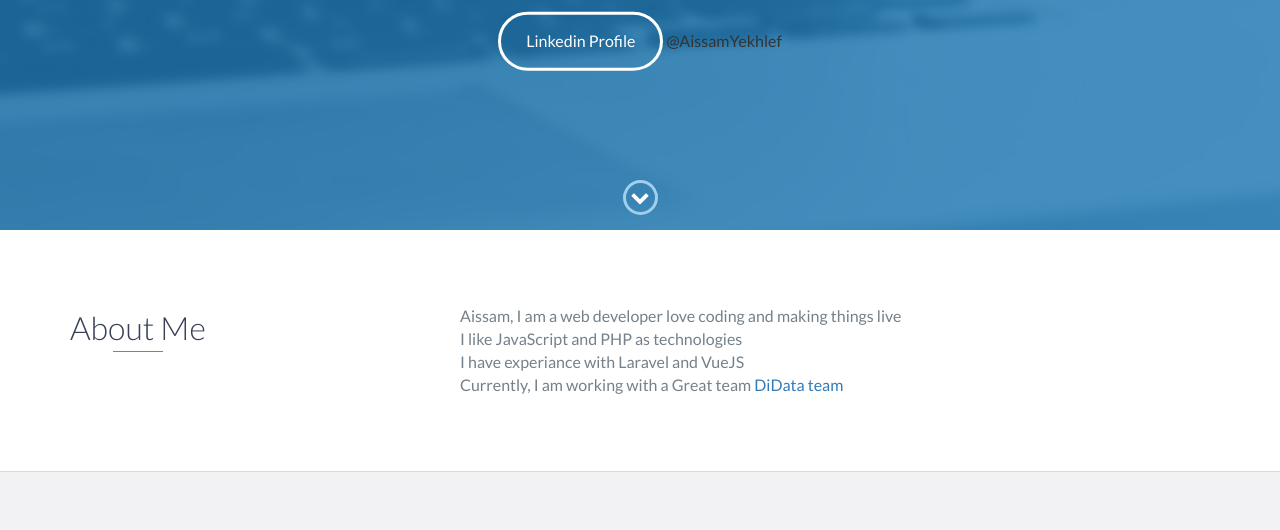
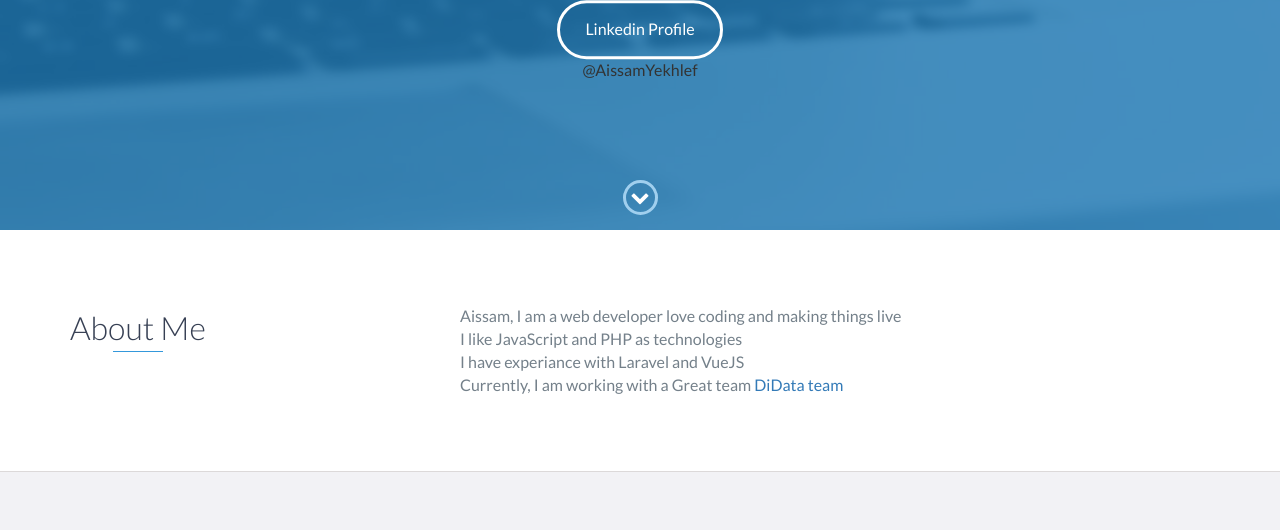
Before and after one commit to AissamYekhlef/aissamyekhlef.github.io, a website: page index.html in a window 1280 px wide. Shown: the part 570-1100 px from the top of the page. Drawn offline with nearby package versions, Linux system fonts and the light colour scheme.

```diff
--- a/index.html
+++ b/index.html
@@ -52,7 +52,7 @@
             <h1>Aissam Yekhlef</h1>
             <h2>Full-stack web Developer (Laravel , VueJS)</h2>
             <a href="https://linkedin.com/in/aissam-yekhlef" class="btn-rounded-white" target="_blank">Linkedin Profile</a>
-            <span>@AissamYekhlef</span>
+            <div>@AissamYekhlef</div>
         </div>
         <!-- End #lead-content -->
 
```
